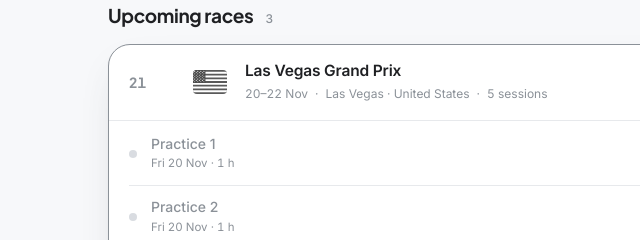
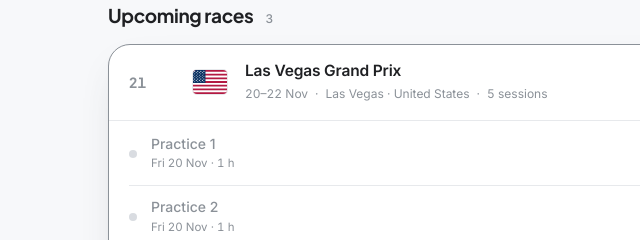
Before and after one commit to tomsix12/f1, a plain HTML site: page index.html in a window 1280 px wide. Both pictures are taken after a click on the button "Show all races". Shown: the part 860-1100 px from the top of the page, 0-640 px from the left. Drawn offline with Linux system fonts and the light colour scheme; no server answers.

Commit message:
Keep race flags in full colour

```diff
--- a/css/style.css
+++ b/css/style.css
@@ -780,12 +780,7 @@ h3 {
   height: 24px;
   border-radius: 4px;
   object-fit: cover;
-  filter: grayscale(1);
-  opacity: 0.85;
-}
-
-.race.is-done .race__flag img {
-  opacity: 0.45;
+  box-shadow: 0 0 0 1px var(--line);
 }
 
 .race__main {
```
Also changed, not shown: README.md.
